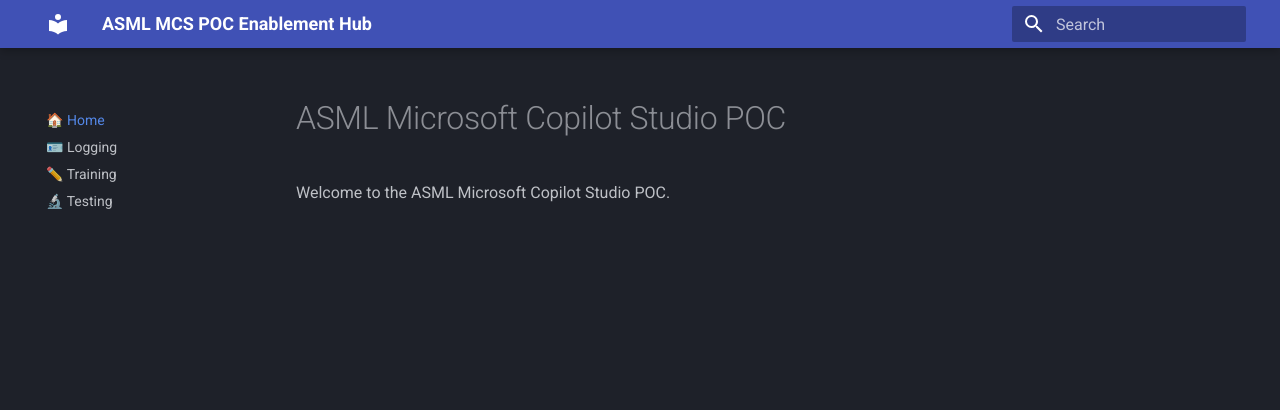
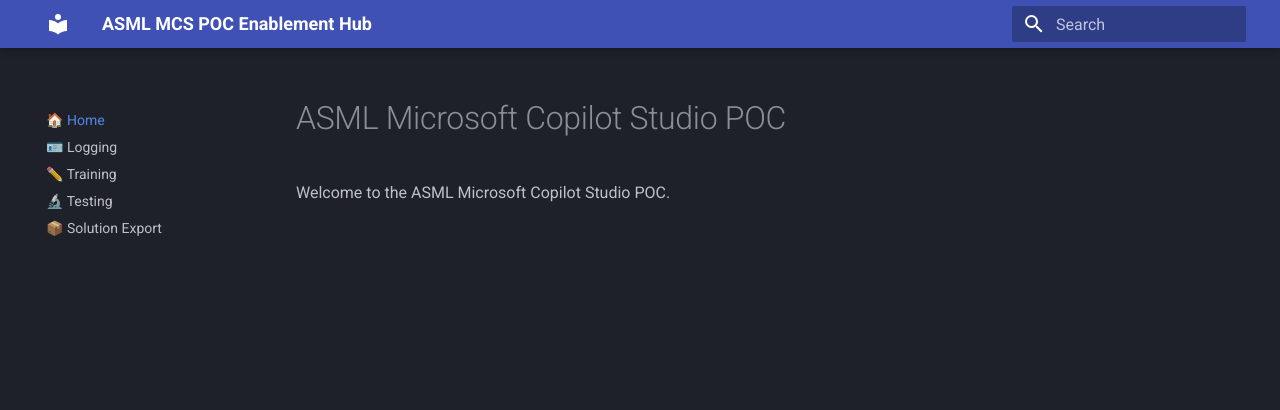
Before and after one commit to cristi-0392/enablement-hub, an MkDocs documentation site: the page built from docs/index.md, in a window 1280 px wide. Shown: the top 410 px of the page. Built offline with MkDocs 1.6.1 and Material for MkDocs 9.7.7, drawn with Linux system fonts in a browser that asks for light colours.

Commit message:
Update mkdocs.yml

```diff
--- a/mkdocs.yml
+++ b/mkdocs.yml
@@ -16,6 +16,7 @@ nav:
   - 🪪 Logging: logging/index.md
   - ✏️ Training: training/index.md
   - 🔬 Testing: docs/testing/index.md
+  - 📦 Solution Export: solution-export/index.md
 
 markdown_extensions:
   - toc:
```
